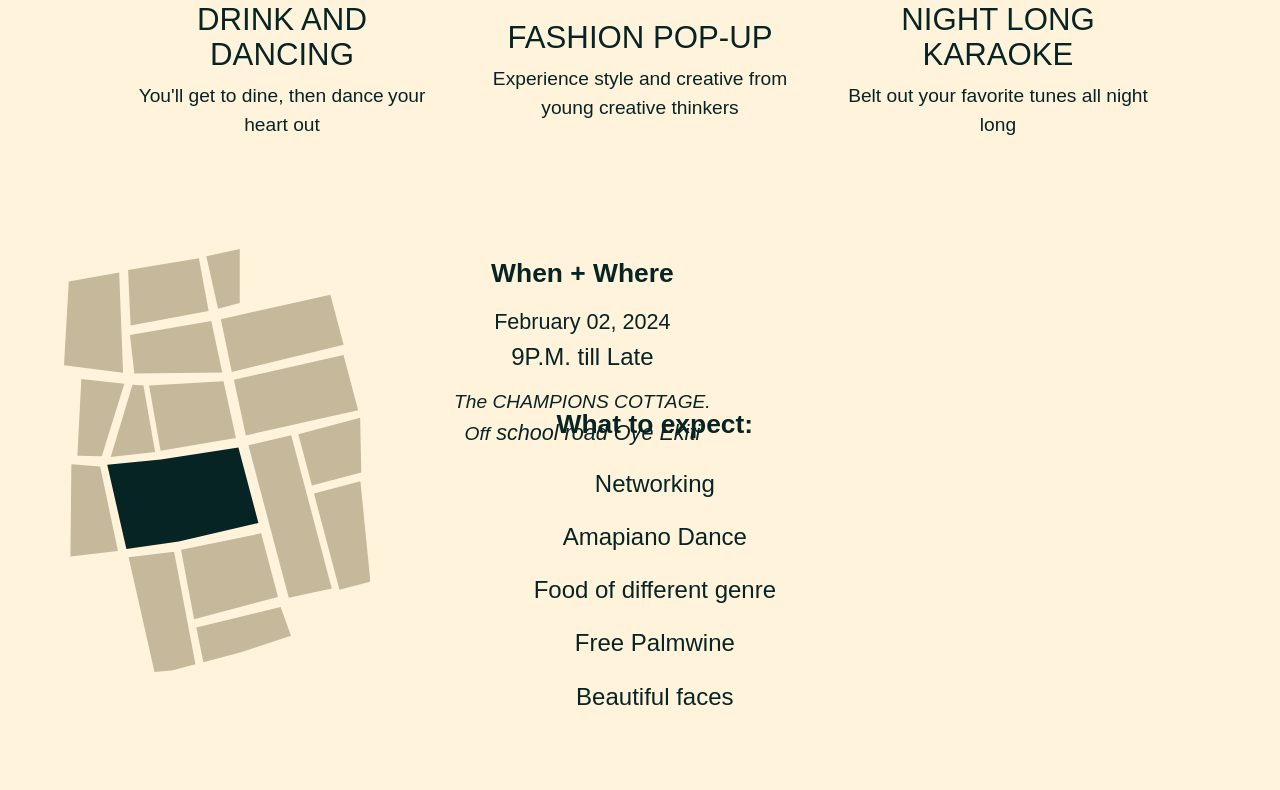
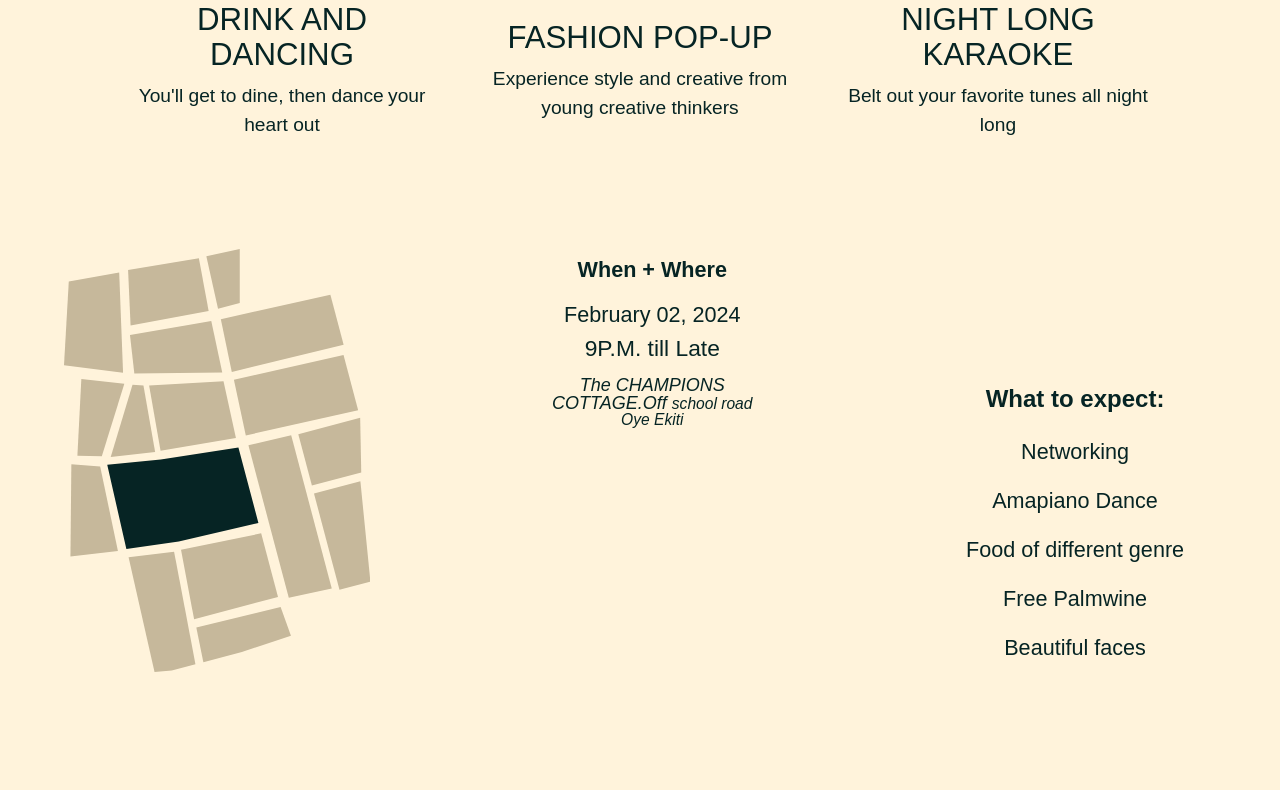
Before and after one commit to Ojoinioluwa/Palmwinerager, a plain HTML site: page index.html in a window 1280 px wide. Shown: the part 1707-2497 px from the top of the page. Drawn offline with Linux system fonts and the light colour scheme.

Commit message:
updated the index and the style

```diff
--- a/Style.css
+++ b/Style.css
@@ -196,11 +196,7 @@ nav ul li a:hover {
   padding: 5%;
   padding-bottom: 5vh;
 }
-#details div:last-child {
-  margin-left: 30%;
-}
 #details div {
-  width: 70%;
   text-align: center;
   margin-bottom: 30px;
 }
@@ -212,18 +208,21 @@ nav ul li a:hover {
 #details div time {
   font-size: 1.1rem;
   margin-bottom: 10px;
+  font-weight: 200;
 }
 #details div p {
   font-size: 1.1rem;
   margin-bottom: 10px;
+  font-weight: 200;
 }
 #details div address {
-  font-size: 1.1rem;
-  margin-bottom: 10px;
+  font-size: 1rem;
+  line-height: 1;
+  font-weight: 100;
 }
 #details div address span {
-  font-size: 1.4rem;
-  margin-bottom: 10px;
+  font-size: 1.1rem;
+  font-weight: 200;
 }
 #details div.special {
   line-height: 1.8;
@@ -512,18 +511,8 @@ footer div {
     padding-left: 27%;
   }
   #details div:last-child {
-    margin-left: 30%;
   }
-  #details div address {
-    font-size: 1.1rem;
-    margin-bottom: 10px;
-    padding-left: 25%;
-    padding-right: 25%;
-  }
-  #details div address span {
-    font-size: 1.2rem;
-    margin-bottom: 10px;
-  }
+
   .more-about .content p {
     font-weight: 200;
     max-width: 35ch;
@@ -612,20 +601,12 @@ footer div {
   #details div time {
     font-size: 1rem;
   }
-  #details div {
-    max-width: 40ch;
-  }
-  #details div p {
-    font-size: 1rem;
-  }
   #details div address {
-    font-size: 0.8rem;
-    padding-left: 10%;
-    padding-right: 10%;
+    font-size: 0.65rem;
   }
 
   #details div address span {
-    font-size: 1rem;
+    font-size: 0.75rem;
   }
   #events {
     grid-template-columns: 1fr;
@@ -825,22 +806,15 @@ footer div {
     font-size: 0.8rem;
   }
   #details div h5 {
-    font-size: 1.1rem;
+    font-size: 0.9rem;
   }
   #details div time {
     font-size: 0.9rem;
   }
   #details div p {
-    font-size: 1rem;
+    font-size: 0.95rem;
   }
-  #details div address {
-    font-size: 0.9rem;
-    padding-left: 0%;
-    padding-right: 0%;
-  }
-  #details div address span {
-    font-size: 0.8rem;
-  }
+
   #events {
     grid-template-columns: 1fr;
     padding-left: 12%;
@@ -998,7 +972,7 @@ footer div {
     font-size: 0.7em;
   }
   #home h1 {
-    font-size: 2.4em;
+    font-size: 2.2em;
   }
   #home span {
     font-size: 5em;
@@ -1035,16 +1009,18 @@ footer div {
   }
   /* details */
   #details {
-    grid-template-columns: 1fr 1fr 1fr;
-    position: relative;
+    grid-template-columns: 1fr 2fr 1fr;
     z-index: 1;
   }
   #details div:last-child {
     grid-row: span 2;
     align-self: end;
-    position: absolute;
-    left: 100px;
-    bottom: -10px;
+  }
+  #details div:last-child p {
+    font-size: 0.9rem;
+  }
+  #details div:last-child h5 {
+    font-size: 1rem;
   }
   #events {
     grid-template-columns: 10% 90%;
--- a/index.html
+++ b/index.html
@@ -94,7 +94,10 @@
       <h5>When + Where</h5>
       <time>February 02, 2024</time>
       <p>9P.M. till Late</p>
-      <address><span>The CHAMPIONS  COTTAGE. Off</span>  school road Oye Ekiti</address>
+      <address><span>The CHAMPIONS</span></address>
+      <address><span>COTTAGE.Off </span>school road</address>
+      <address>Oye Ekiti</address>
+
     </div>
     <div class="special">
       <h5>What to expect:</h5>
```
